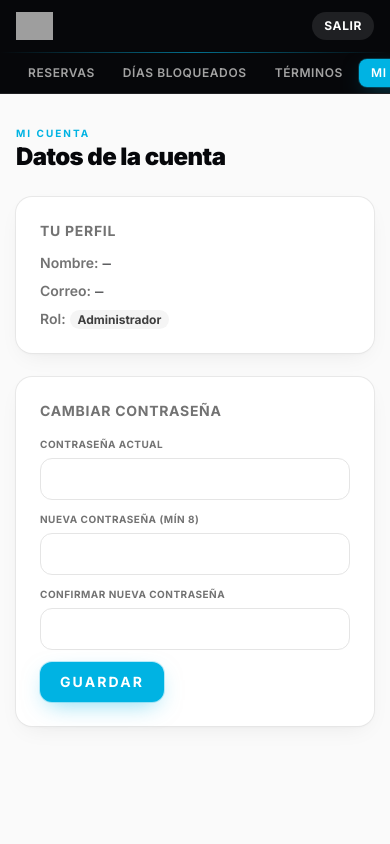
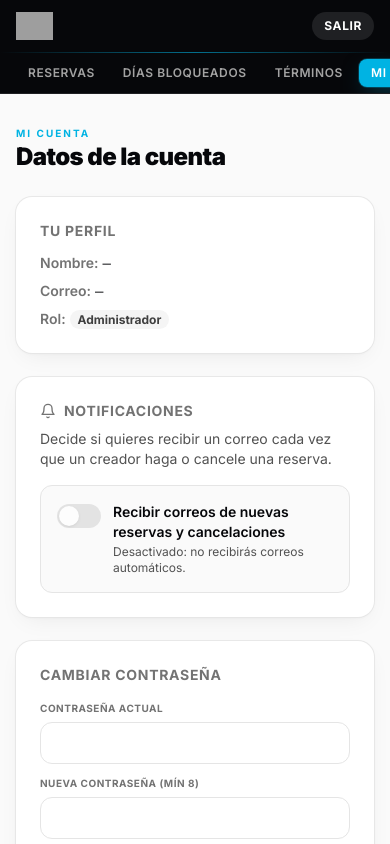
Before and after one commit to wr964dpncv-cyber/steren-panama-podcast, a Next.js app: page /admin/cuenta in a window 390 px wide. Shown: the top 844 px of the page. Built offline with nearby package versions, Linux system fonts and the light colour scheme; no server answers; grey boxes are pictures that could not be loaded.

Commit message:
Notification opt-out per user; tighter mobile time slots and social fields

```diff
--- a/app/admin/cuenta/page.tsx
+++ b/app/admin/cuenta/page.tsx
@@ -3,7 +3,13 @@
 import { useEffect, useState } from "react";
 import AdminShell from "@/components/AdminShell";
 
-type Me = { id: number; email: string; name: string; is_super_admin: boolean };
+type Me = {
+  id: number;
+  email: string;
+  name: string;
+  is_super_admin: boolean;
+  notify_bookings: boolean;
+};
 
 export default function CuentaPage() {
   const [me, setMe] = useState<Me | null>(null);
@@ -13,6 +19,8 @@ export default function CuentaPage() {
   const [error, setError] = useState<string | null>(null);
   const [success, setSuccess] = useState<string | null>(null);
   const [loading, setLoading] = useState(false);
+  const [savingPref, setSavingPref] = useState(false);
+  const [prefMessage, setPrefMessage] = useState<string | null>(null);
 
   useEffect(() => {
     (async () => {
@@ -53,6 +61,29 @@ export default function CuentaPage() {
     }
   }
 
+  async function toggleNotifications(next: boolean) {
+    if (!me) return;
+    setSavingPref(true);
+    setPrefMessage(null);
+    const previous = me.notify_bookings;
+    setMe({ ...me, notify_bookings: next });
+    try {
+      const r = await fetch("/api/admin/preferences", {
+        method: "POST",
+        headers: { "Content-Type": "application/json" },
+        body: JSON.stringify({ notify_bookings: next }),
+      });
+      const data = await r.json();
+      if (!r.ok) throw new Error(data.error || "Error");
+      setPrefMessage(next ? "Recibirás notificaciones por correo." : "Notificaciones desactivadas.");
+    } catch (e: unknown) {
+      setMe({ ...me, notify_bookings: previous });
+      setPrefMessage(e instanceof Error ? e.message : "Error de red");
+    } finally {
+      setSavingPref(false);
+    }
+  }
+
   return (
     <AdminShell>
       <main className="mx-auto max-w-2xl px-4 py-8">
@@ -81,6 +112,46 @@ export default function CuentaPage() {
               )}
             </p>
           </div>
+        </section>
+
+        <section className="mb-6 rounded-2xl bg-white p-6 shadow-soft ring-1 ring-neutral-200/80">
+          <h2 className="mb-2 flex items-center gap-2 text-sm font-bold uppercase tracking-wider text-neutral-500">
+            <svg width="16" height="16" viewBox="0 0 24 24" fill="none" stroke="currentColor" strokeWidth="2" strokeLinecap="round" strokeLinejoin="round">
+              <path d="M6 8a6 6 0 0 1 12 0c0 7 3 9 3 9H3s3-2 3-9" />
+              <path d="M10.3 21a1.94 1.94 0 0 0 3.4 0" />
+            </svg>
+            Notificaciones
+          </h2>
+          <p className="mb-4 text-sm text-neutral-600">
+            Decide si quieres recibir un correo cada vez que un creador haga o cancele una reserva.
+          </p>
+          <label className={`flex cursor-pointer items-start gap-3 rounded-xl border p-4 transition ${me?.notify_bookings ? "border-brand bg-brand/5" : "border-neutral-200 bg-neutral-50"}`}>
+            <button
+              type="button"
+              role="switch"
+              aria-checked={me?.notify_bookings ?? true}
+              disabled={!me || savingPref}
+              onClick={() => toggleNotifications(!(me?.notify_bookings ?? true))}
+              className={`relative mt-0.5 flex h-6 w-11 flex-none items-center rounded-full transition ${me?.notify_bookings ? "bg-brand" : "bg-neutral-300"} disabled:opacity-60`}
+            >
+              <span
+                className={`inline-block h-5 w-5 transform rounded-full bg-white shadow transition ${me?.notify_bookings ? "translate-x-5" : "translate-x-0.5"}`}
+              />
+            </button>
+            <div className="flex-1">
+              <span className="block text-sm font-semibold text-ink-950">
+                Recibir correos de nuevas reservas y cancelaciones
+              </span>
+              <span className="mt-0.5 block text-xs text-neutral-600">
+                {me?.notify_bookings
+                  ? "Activado: te llegará correo cada vez que se reserve o cancele."
+                  : "Desactivado: no recibirás correos automáticos."}
+              </span>
+              {prefMessage && (
+                <span className="mt-2 block text-xs text-brand-700">{prefMessage}</span>
+              )}
+            </div>
+          </label>
         </section>
 
         <section className="rounded-2xl bg-white p-6 shadow-soft ring-1 ring-neutral-200/80">
--- a/app/api/admin/me/route.ts
+++ b/app/api/admin/me/route.ts
@@ -7,6 +7,12 @@ export async function GET() {
   const user = await getCurrentUser();
   if (!user) return NextResponse.json({ error: "No autorizado" }, { status: 401 });
   return NextResponse.json({
-    user: { id: user.id, email: user.email, name: user.name, is_super_admin: user.is_super_admin },
+    user: {
+      id: user.id,
+      email: user.email,
+      name: user.name,
+      is_super_admin: user.is_super_admin,
+      notify_bookings: user.notify_bookings,
+    },
   });
 }
--- /dev/null
+++ b/app/api/admin/preferences/route.ts
@@ -0,0 +1,23 @@
+import { NextResponse } from "next/server";
+import { requireUser } from "@/lib/auth";
+import { sql } from "@/lib/db";
+
+export const dynamic = "force-dynamic";
+
+export async function POST(req: Request) {
+  const r = await requireUser();
+  if ("error" in r) return r.error;
+
+  let body: { notify_bookings?: boolean };
+  try {
+    body = await req.json();
+  } catch {
+    return NextResponse.json({ error: "Solicitud inválida" }, { status: 400 });
+  }
+  if (typeof body.notify_bookings !== "boolean") {
+    return NextResponse.json({ error: "Falta el campo notify_bookings (boolean)." }, { status: 400 });
+  }
+
+  await sql`UPDATE users SET notify_bookings = ${body.notify_bookings} WHERE id = ${r.user.id}`;
+  return NextResponse.json({ ok: true, notify_bookings: body.notify_bookings });
+}
--- a/app/page.tsx
+++ b/app/page.tsx
@@ -267,7 +267,7 @@ export default function Page() {
                 {dateBlocked.reason ? ` ${dateBlocked.reason}` : " Por favor elige otra fecha."}
               </div>
             )}
-            <div className="grid grid-cols-3 gap-2 sm:grid-cols-4">
+            <div className="grid grid-cols-3 gap-1.5 sm:grid-cols-4 sm:gap-2">
               {ALL_HOURS.map((h) => {
                 const isTaken = taken.has(h);
                 const isSelected = selected.has(h);
@@ -278,7 +278,7 @@ export default function Page() {
                     disabled={isTaken || loadingAvailability}
                     onClick={() => toggleHour(h)}
                     className={[
-                      "rounded-xl px-3 py-3 text-sm font-semibold transition",
+                      "whitespace-nowrap rounded-xl px-1.5 py-2.5 text-[12px] font-semibold tabular-nums transition sm:px-3 sm:py-3 sm:text-sm",
                       isTaken
                         ? "cursor-not-allowed bg-neutral-100 text-neutral-400 line-through"
                         : isSelected
@@ -286,7 +286,7 @@ export default function Page() {
                           : "border border-neutral-200 bg-white text-ink-950 hover:border-brand hover:bg-brand hover:text-white",
                     ].join(" ")}
                   >
-                    {fmtHour(h)} – {fmtHour(h + 1)}
+                    {fmtHour(h)}–{fmtHour(h + 1)}
                   </button>
                 );
               })}
@@ -377,7 +377,7 @@ export default function Page() {
               <p className="mb-3 text-xs text-neutral-500">
                 Para que podamos seguirte y compartir tu episodio. Pega tu @usuario o el link completo.
               </p>
-              <div className="grid grid-cols-1 gap-3 sm:grid-cols-2">
+              <div className="space-y-2.5">
                 <SocialField
                   label="YouTube"
                   value={socialYoutube}
@@ -585,25 +585,25 @@ function SocialField({
   iconColor: string;
 }) {
   return (
-    <div>
-      <label className="mb-1 block text-[10px] font-medium uppercase tracking-wider text-neutral-500">
-        {label}
-      </label>
-      <div className="relative">
-        <span
-          aria-hidden="true"
-          className="pointer-events-none absolute left-3 top-1/2 flex h-5 w-5 -translate-y-1/2 items-center justify-center"
-          style={{ color: iconColor }}
-        >
-          {icon}
-        </span>
+    <div className="flex items-center gap-2.5">
+      <div
+        aria-hidden="true"
+        className="flex h-10 w-10 flex-none items-center justify-center rounded-xl border border-neutral-200 bg-neutral-50"
+        style={{ color: iconColor }}
+      >
+        {icon}
+      </div>
+      <div className="flex-1 min-w-0">
+        <label className="mb-0.5 block text-[10px] font-bold uppercase tracking-wider text-neutral-500">
+          {label}
+        </label>
         <input
           type="text"
           value={value}
           onChange={(e) => onChange(e.target.value)}
           maxLength={200}
           placeholder={placeholder}
-          className="input pl-11"
+          className="input"
         />
       </div>
     </div>
--- a/lib/db.ts
+++ b/lib/db.ts
@@ -9,6 +9,7 @@ export type User = {
   email: string;
   name: string;
   is_super_admin: boolean;
+  notify_bookings: boolean;
   created_at: string;
 };
 
@@ -63,6 +64,7 @@ export async function ensureSchema() {
       created_at TIMESTAMPTZ NOT NULL DEFAULT NOW()
     )
   `;
+  await sql`ALTER TABLE users ADD COLUMN IF NOT EXISTS notify_bookings BOOLEAN NOT NULL DEFAULT TRUE`;
 
   await sql`
     CREATE TABLE IF NOT EXISTS password_reset_tokens (
@@ -130,7 +132,7 @@ export async function updateTerms(content: string): Promise<{ version: number; u
 export async function getUserById(id: number): Promise<User | null> {
   await ensureSchema();
   const { rows } = await sql<User>`
-    SELECT id, email, name, is_super_admin, created_at::text AS created_at
+    SELECT id, email, name, is_super_admin, notify_bookings, created_at::text AS created_at
     FROM users WHERE id = ${id}
   `;
   return rows[0] || null;
@@ -139,7 +141,7 @@ export async function getUserById(id: number): Promise<User | null> {
 export async function getUserByEmail(email: string): Promise<(User & { password_hash: string }) | null> {
   await ensureSchema();
   const { rows } = await sql<User & { password_hash: string }>`
-    SELECT id, email, name, is_super_admin, password_hash, created_at::text AS created_at
+    SELECT id, email, name, is_super_admin, notify_bookings, password_hash, created_at::text AS created_at
     FROM users WHERE email = ${email.toLowerCase()}
   `;
   return rows[0] || null;
@@ -148,10 +150,26 @@ export async function getUserByEmail(email: string): Promise<(User & { password_
 export async function listUsers(): Promise<User[]> {
   await ensureSchema();
   const { rows } = await sql<User>`
-    SELECT id, email, name, is_super_admin, created_at::text AS created_at
+    SELECT id, email, name, is_super_admin, notify_bookings, created_at::text AS created_at
     FROM users ORDER BY is_super_admin DESC, created_at ASC
   `;
   return rows;
+}
+
+// Returns the effective list of admin emails to notify, taking into account
+// any users in the DB who have opted out via notify_bookings = false.
+export async function filterOptedOutEmails(emails: string[]): Promise<string[]> {
+  if (emails.length === 0) return [];
+  await ensureSchema();
+  const lowered = emails.map((e) => e.toLowerCase());
+  const { rows } = await sql<{ email: string }>`
+    SELECT email FROM users
+    WHERE notify_bookings = FALSE
+  `;
+  const optedOut = new Set(rows.map((r) => r.email.toLowerCase()));
+  return emails.filter((e) => !optedOut.has(e.toLowerCase()));
+  // (lowered referenced for typecheck no-op)
+  void lowered;
 }
 
 export type BlockedRow = {
--- a/lib/email.ts
+++ b/lib/email.ts
@@ -1,8 +1,20 @@
-function getAdminEmails(): string[] {
+import { filterOptedOutEmails } from "./db";
+
+function getAdminEmailsFromEnv(): string[] {
   return (process.env.ADMIN_EMAILS || "")
     .split(",")
     .map((s) => s.trim())
     .filter(Boolean);
+}
+
+async function getAdminEmails(): Promise<string[]> {
+  const env = getAdminEmailsFromEnv();
+  try {
+    return await filterOptedOutEmails(env);
+  } catch (e) {
+    console.error("Failed to filter opted-out admins:", e);
+    return env;
+  }
 }
 
 const LOGO_URL = "https://www.steren.com.pa/media/logo/stores/1/logo_2.png";
@@ -265,7 +277,7 @@ export async function sendBookingConfirmation(b: BookingPayload) {
       html: clientHtml,
     }),
   ];
-  const adminEmails = getAdminEmails();
+  const adminEmails = await getAdminEmails();
   if (adminEmails.length) {
     tasks.push(
       brevoSend({
@@ -324,7 +336,7 @@ export async function sendBookingCancellation(b: BookingPayload) {
       html: clientHtml,
     }),
   ];
-  const adminEmails = getAdminEmails();
+  const adminEmails = await getAdminEmails();
   if (adminEmails.length) {
     tasks.push(
       brevoSend({
```
